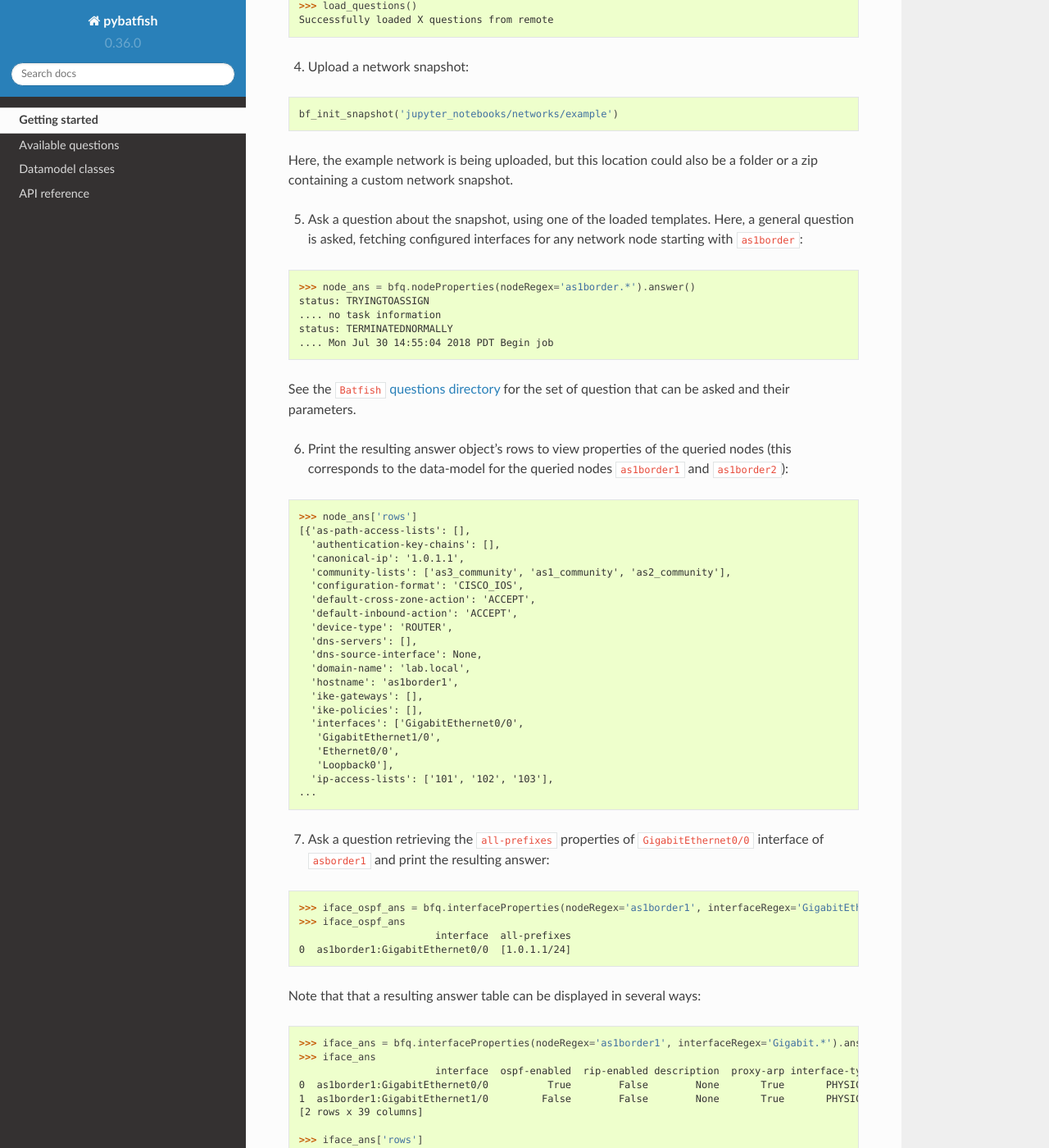
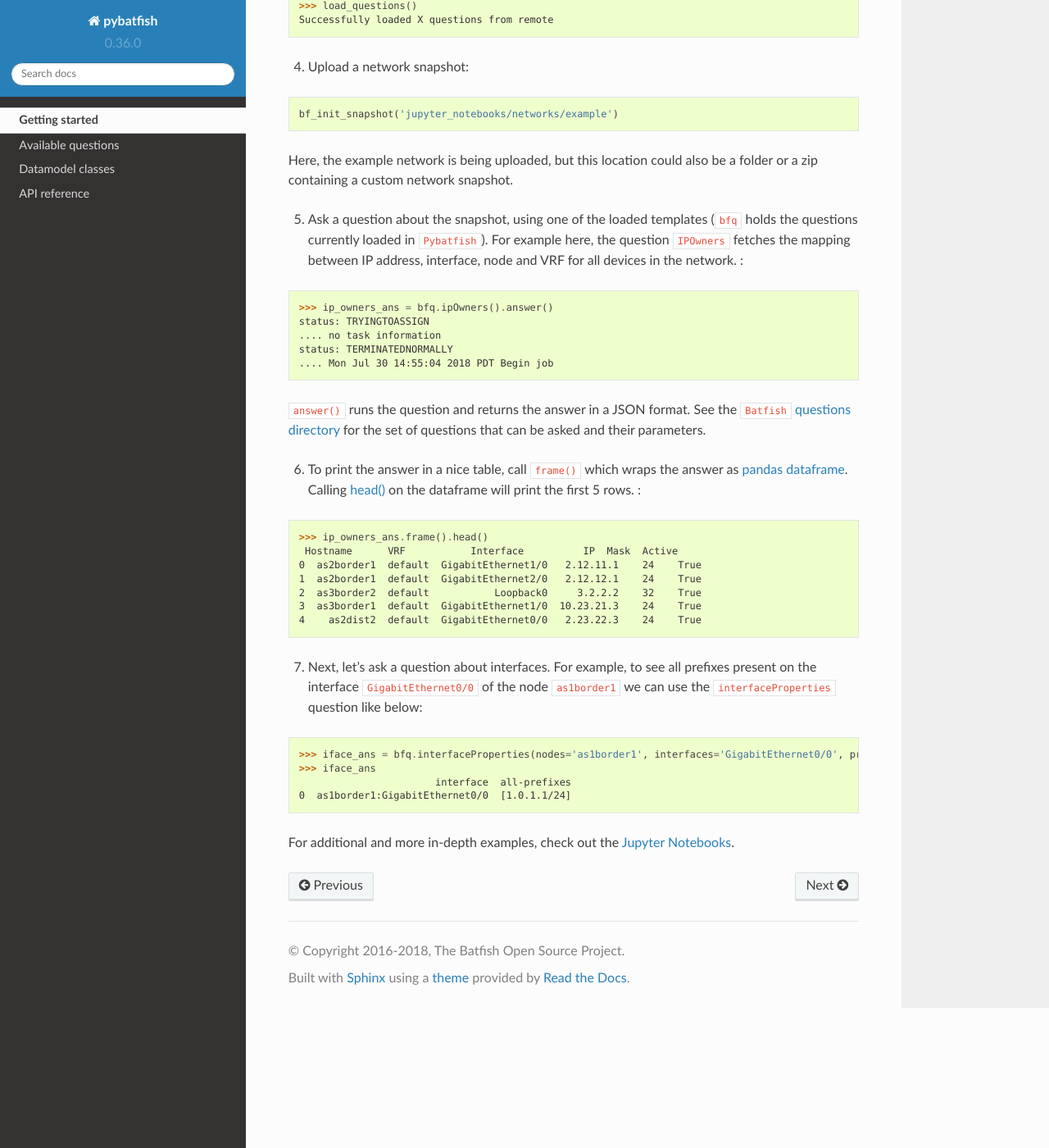
Before and after one commit to batfish/pybatfish, a Sphinx documentation site: the page built from docs/source/quickstart.rst, in a window 1280 px wide and 1400 px high, scrolled down 759 px. Shown: the whole window at 82% size. Built offline with Sphinx 7.4.7 and the Read the Docs theme 2.0.0, drawn with Linux system fonts in a browser that asks for light colours; pages that are not in the unit, such as notebooks, are missing from menus; some of the changed text lies outside the part shown.

Commit message:
fixing quick-start

```diff
--- a/docs/source/quickstart.rst
+++ b/docs/source/quickstart.rst
@@ -22,7 +22,7 @@ The following instructions show how to upload and query a network snapshot using
 
 *Note that localhost here should be replaced if the* ``Batfish`` *service is running remotely.*
 
-3. Load the question templates from the ``Batfish`` service into the ``bfq`` object:
+3. Load the question templates from the ``Batfish`` service into ``Pybatfish``:
 
 .. code-block:: python
 
@@ -37,82 +37,39 @@ The following instructions show how to upload and query a network snapshot using
 
 Here, the example network is being uploaded, but this location could also be a folder or a zip containing a custom network snapshot.
 
-5. Ask a question about the snapshot, using one of the loaded templates.  Here, a general question is asked, fetching configured interfaces for any network node starting with ``as1border``:
+5. Ask a question about the snapshot, using one of the loaded templates (``bfq`` holds the questions currently loaded in ``Pybatfish``). For example here, the question ``IPOwners`` fetches the mapping between IP address, interface, node and VRF for all devices in the network. :
 
 .. code-block:: python
 
-    >>> node_ans = bfq.nodeProperties(nodeRegex='as1border.*').answer()
+    >>> ip_owners_ans = bfq.ipOwners().answer()
     status: TRYINGTOASSIGN
     .... no task information
     status: TERMINATEDNORMALLY
     .... Mon Jul 30 14:55:04 2018 PDT Begin job
 
-See the ``Batfish`` `questions directory <https://github.com/batfish/batfish/tree/master/questions>`_ for the set of question that can be asked and their parameters.
+``answer()`` runs the question and returns the answer in a JSON format. See the ``Batfish`` `questions directory <https://github.com/batfish/batfish/tree/master/questions>`_ for the set of questions that can be asked and their parameters.
 
-6. Print the resulting answer object's rows to view properties of the queried nodes (this corresponds to the data-model for the queried nodes ``as1border1`` and ``as1border2``):
+6. To print the answer in a nice table, call ``frame()`` which wraps the answer as `pandas dataframe <https://pandas.pydata.org/pandas-docs/stable/generated/pandas.DataFrame.html>`_. Calling `head() <https://pandas.pydata.org/pandas-docs/stable/generated/pandas.DataFrame.head.html>`_ on the dataframe will print the first 5 rows. :
 
 .. code-block:: python
 
-    >>> node_ans['rows']
-    [{'as-path-access-lists': [],
-      'authentication-key-chains': [],
-      'canonical-ip': '1.0.1.1',
-      'community-lists': ['as3_community', 'as1_community', 'as2_community'],
-      'configuration-format': 'CISCO_IOS',
-      'default-cross-zone-action': 'ACCEPT',
-      'default-inbound-action': 'ACCEPT',
-      'device-type': 'ROUTER',
-      'dns-servers': [],
-      'dns-source-interface': None,
-      'domain-name': 'lab.local',
-      'hostname': 'as1border1',
-      'ike-gateways': [],
-      'ike-policies': [],
-      'interfaces': ['GigabitEthernet0/0',
-       'GigabitEthernet1/0',
-       'Ethernet0/0',
-       'Loopback0'],
-      'ip-access-lists': ['101', '102', '103'],
-    ...
+    >>> ip_owners_ans.frame().head()
+     Hostname      VRF           Interface          IP  Mask  Active
+    0  as2border1  default  GigabitEthernet1/0   2.12.11.1    24    True
+    1  as2border1  default  GigabitEthernet2/0   2.12.12.1    24    True
+    2  as3border2  default           Loopback0     3.2.2.2    32    True
+    3  as3border1  default  GigabitEthernet1/0  10.23.21.3    24    True
+    4    as2dist2  default  GigabitEthernet0/0   2.23.22.3    24    True
 
-
-7. Ask a question retrieving the ``all-prefixes`` properties of ``GigabitEthernet0/0`` interface of ``asborder1`` and print the resulting answer:
+7. Next, let's ask a question about interfaces. For example, to see all prefixes present on the interface ``GigabitEthernet0/0`` of the node ``as1border1`` we can use the ``interfaceProperties`` question like below:
 
 .. code-block:: python
 
-    >>> iface_ospf_ans = bfq.interfaceProperties(nodeRegex='as1border1', interfaceRegex='GigabitEthernet0/0', propertySpec='all-prefixes').answer()
-    >>> iface_ospf_ans
+    >>> iface_ans = bfq.interfaceProperties(nodes='as1border1', interfaces='GigabitEthernet0/0', properties='all-prefixes').answer()
+    >>> iface_ans
                            interface  all-prefixes
     0  as1border1:GigabitEthernet0/0  [1.0.1.1/24]
 
-Note that that a resulting answer table can be displayed in several ways:
-
-.. code-block:: python
-
-    >>> iface_ans = bfq.interfaceProperties(nodeRegex='as1border1', interfaceRegex='Gigabit.*').answer()
-    >>> iface_ans
-                           interface  ospf-enabled  rip-enabled description  proxy-arp interface-type    ...
-    0  as1border1:GigabitEthernet0/0          True        False        None       True       PHYSICAL    ...
-    1  as1border1:GigabitEthernet1/0         False        False        None       True       PHYSICAL    ...
-    [2 rows x 39 columns]
-
-    >>> iface_ans['rows']
-    [{'interface': {'hostname': 'as1border1', 'interface': 'GigabitEthernet0/0'},
-      'ospf-enabled': True,
-      'rip-enabled': False,
-      'description': None,
-      'proxy-arp': True,
-      'interface-type': 'PHYSICAL',
-      'source-nats': [],
-      'vrrp-groups': [],
-      'routing-policy-name': None,
-      'ospf-point-to-point': False,
-      'access-vlan': 0,
-      'ospf-area-name': 1,
-    ...
-
-    >>> iface_ans['rows'][0]['all-prefixes']
-    [1.0.1.1/24]
 
 
-For additional and more in-depth examples, checkout the `Jupyter Notebooks <https://github.com/batfish/pybatfish/tree/master/jupyter_notebooks>`_.
+For additional and more in-depth examples, check out the `Jupyter Notebooks <https://github.com/batfish/pybatfish/tree/master/jupyter_notebooks>`_.
```
Also changed, not shown: other parts of docs/source/quickstart.rst (+2 -2 lines).
